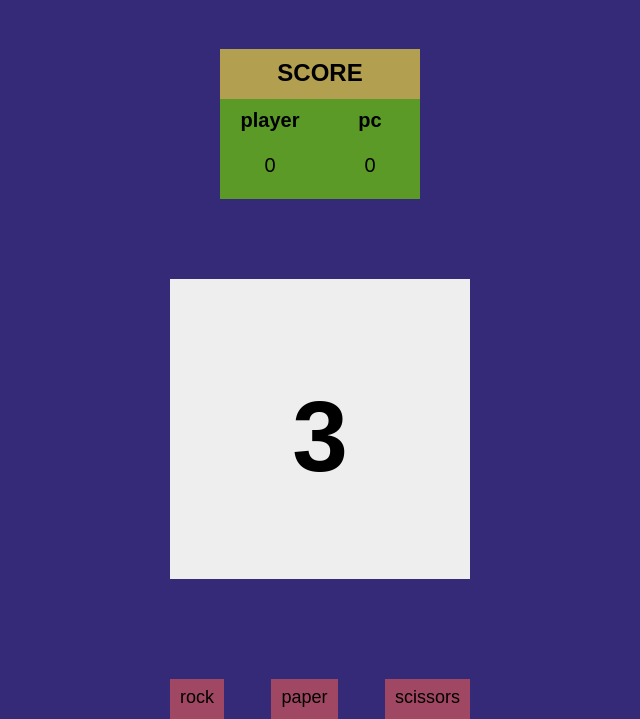
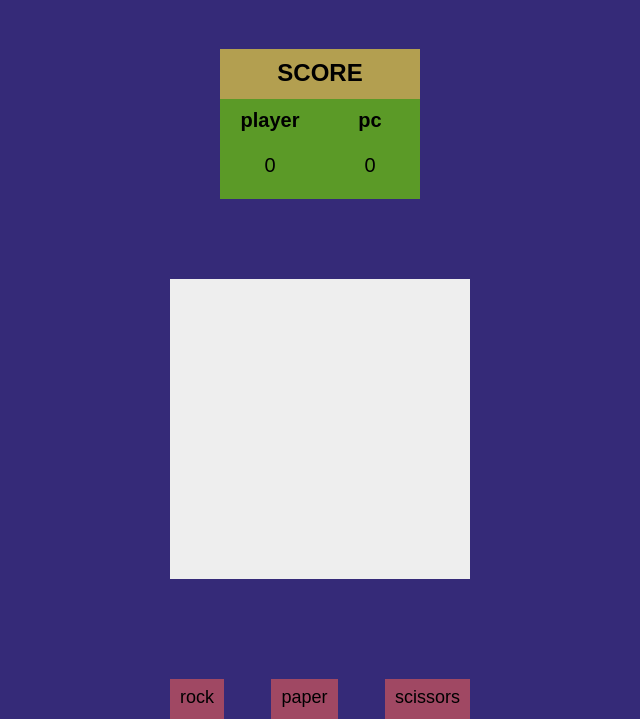
Before and after one commit to T-Arm/rock-paper-scissors, a plain HTML site: page index.html in a window 1280 px wide. Shown: the part 106-825 px from the top of the page, without its empty margins (320-960 px from the left). Drawn offline with Linux system fonts and the light colour scheme.

Commit message:
removed the default game text

```diff
--- a/index.html
+++ b/index.html
@@ -17,7 +17,7 @@
         <p id="pcScore">0</p>
     </div>
     <div id="playBoard">
-        <h1 id="gameMoment">3</h1>
+        <h1 id="gameMoment"></h1>
     </div>
     <div id="choices">
         <button id="rock">rock</button>
```
